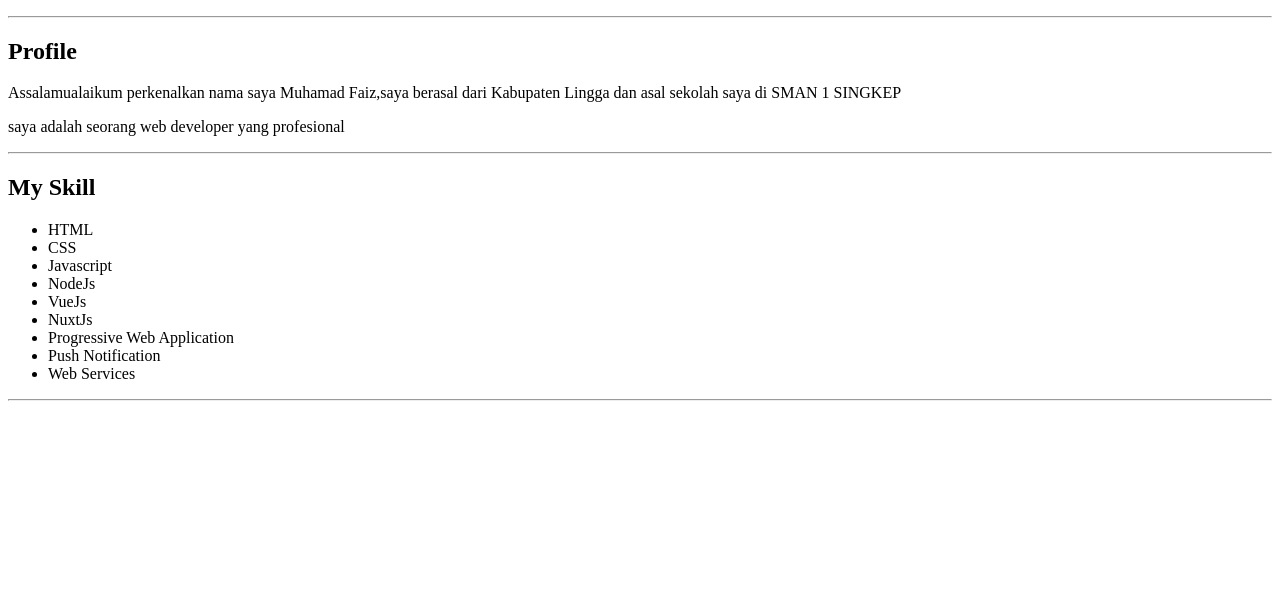
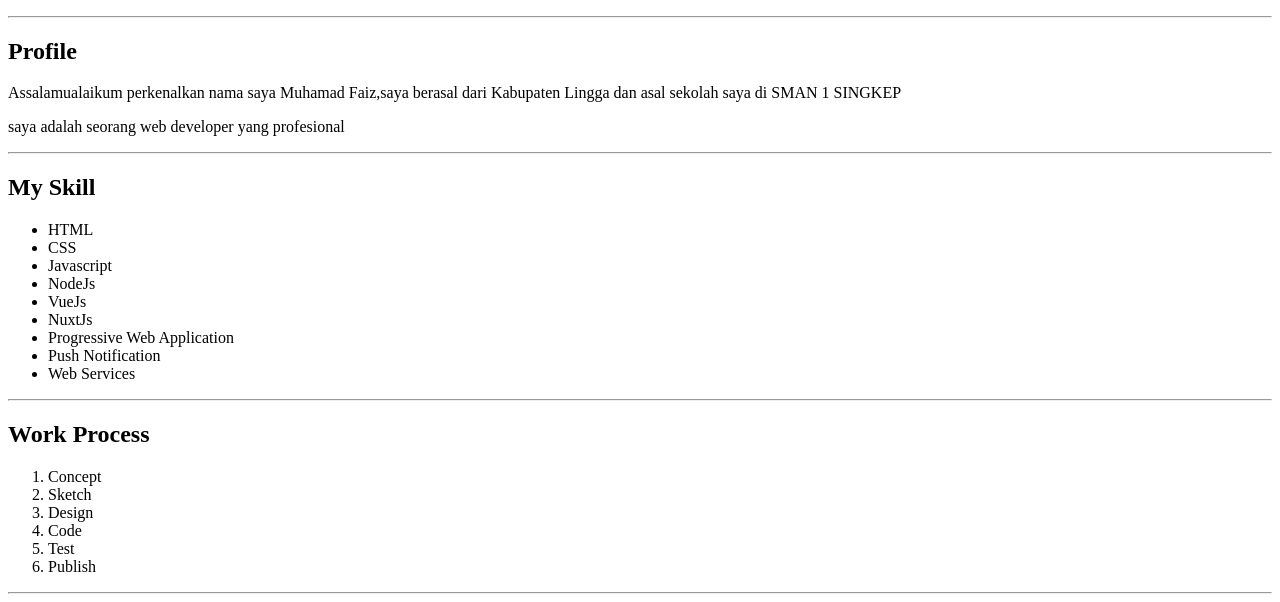
Before and after one commit to muhamadFaiz25/tugas1, a plain HTML site: page index.html in a window 1280 px wide. Shown: the part 217-819 px from the top of the page. Drawn offline with Linux system fonts and the light colour scheme.

Commit message:
Latihan 1.7: Menambahkan List Terurut

```diff
--- a/index.html
+++ b/index.html
@@ -25,5 +25,15 @@
         <li>Web Services</li>
     </ul>
     <hr>
+    <h2>Work Process</h2>
+    <ol>
+        <li>Concept</li>
+        <li>Sketch</li>
+        <li>Design</li>
+        <li>Code</li>
+        <li>Test</li>
+        <li>Publish</li>
+    </ol>
+    <hr>
 </body>
 </html>
```
